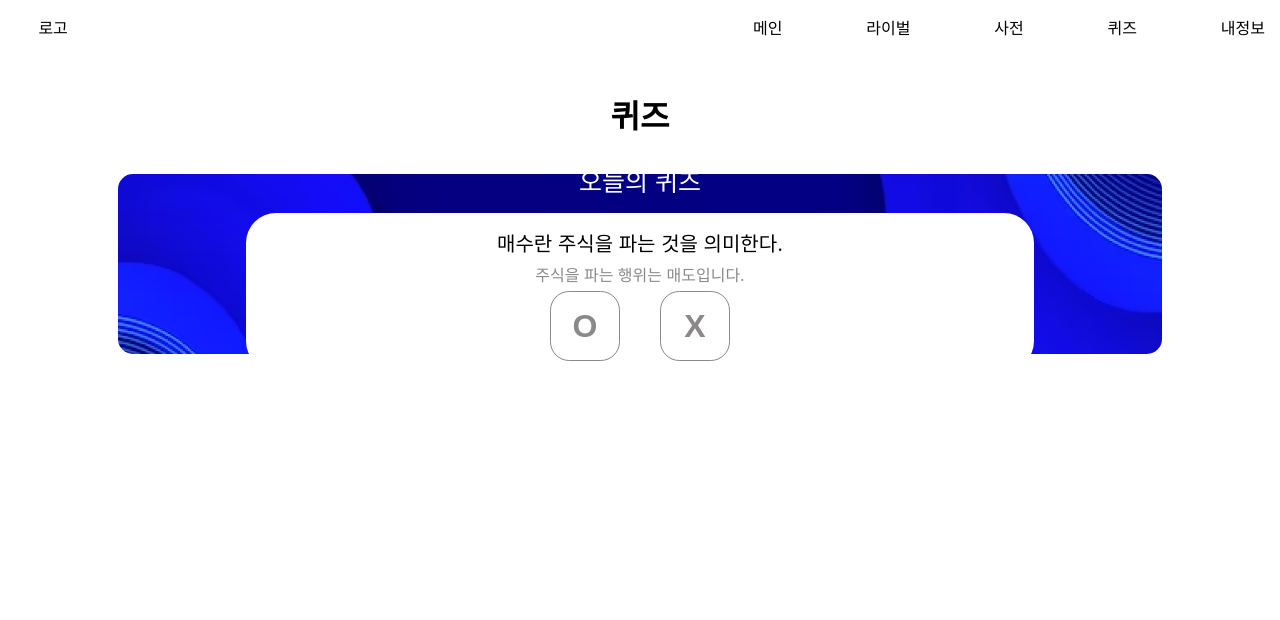
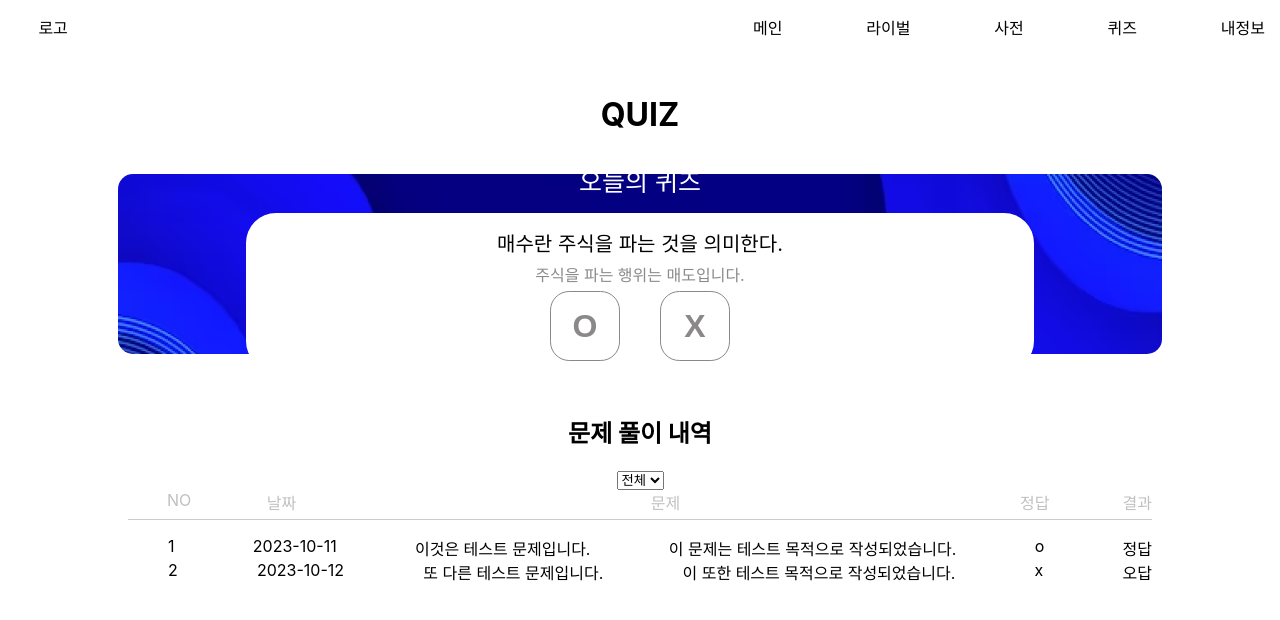
Before and after one commit to seogaeun/kkanbustock-frontend, a React (Create React App) app: page /Quiz in a window 1280 px wide. Shown: the top 620 px of the page. Built offline with nearby package versions, Linux system fonts and the light colour scheme; a web font is replaced by a local one.

Commit message:
[Add]퀴즈 목록 그려주는 컴포넌트 생성

```diff
--- a/src/components/Quiz/DailyQuiz.css
+++ b/src/components/Quiz/DailyQuiz/DailyQuiz.css
@@ -5,7 +5,7 @@
     flex-direction: column; /* 중앙 정렬을 위해 flexbox를 사용합니다. */
     align-items: center; /* 수직 가운데 정렬 */
     justify-content: center; /* 수평 가운데 정렬 */
-    background-image: url('../../assets/images/dailyquizback.png');
+    background-image: url('../../../assets/images/dailyquizback.png');
     background-color: rgb(255, 255, 255);
     border-radius: 15px;
     background-size: cover;
--- a/src/components/Quiz/DailyQuiz.js
+++ b/src/components/Quiz/DailyQuiz/DailyQuiz.js
@@ -1,5 +1,5 @@
 import React from 'react'
-import Header from '../Header/Header'
+import Header from '../../Header/Header'
 import './DailyQuiz.css'
 
 function DailyQuiz(props) {
--- /dev/null
+++ b/src/components/Quiz/QuizHistory/QuizHistory.css
@@ -0,0 +1,36 @@
+.quizHistory{
+    margin-top: 5vh;
+    width: 80vw;
+}
+
+.listHeader{
+    display: flex;
+    flex-direction: row;
+    text-align: center;
+    color: silver;
+    padding-bottom: 5px;
+    border-bottom: 0.1px solid rgb(204, 203, 203);
+}
+
+.no{
+    width: 10%;
+}
+
+
+.date{
+    width: 10%;
+}
+
+.q{
+    width: 65%;
+}
+
+.a{
+    text-align: end;
+    width: 5%;
+}
+
+.result{
+    text-align: end;
+    width: 10%;
+}
--- /dev/null
+++ b/src/components/Quiz/QuizHistory/QuizHistory.js
@@ -0,0 +1,54 @@
+import React, { useState } from 'react';
+import './QuizHistory.css'
+import SolvedQuiz from '../SolvedQuiz/SolvedQuiz';
+
+const QuizHistory = ({ quizData }) => {
+
+  const [selectedOption, setSelectedOption] = useState('');
+
+
+  const handleSelectChange = (event) => {
+    console.log('Selected Option:', event.target.value);
+    setSelectedOption(event.target.value);
+  };
+
+  const filteredQuizData = selectedOption
+    ? quizData.filter((quiz) => (quiz.isCorrect && selectedOption === '정답') || (!quiz.isCorrect && selectedOption === '오답'))
+    : quizData;
+
+    return (
+      <div className='quizHistory'>
+        <h2>문제 풀이 내역</h2>
+        <div>
+        <select value={selectedOption} onChange={handleSelectChange}>
+          <option value="">전체</option>
+          <option value="정답">정답</option>
+          <option value="오답">오답</option>
+        </select>
+      </div>
+        <div className='listHeader'>
+            <div className='no'>NO</div>
+            <div className='date'>날짜</div>
+            <div className='q'>문제</div>
+            <div className='a'>정답</div>
+            <div className='result'>결과</div>
+        </div>
+
+        <ul>
+          {quizData && quizData.map((quiz, index) => (
+            <SolvedQuiz
+              key={index}
+              questionNumber={quiz.questionNumber}
+              date={quiz.date}
+              question={quiz.question}
+              explanation={quiz.explanation}
+              correctAnswer={quiz.correctAnswer}
+              isCorrect={quiz.isCorrect}
+            />
+          ))}
+        </ul>
+
+      </div>
+    );
+  };
+export default QuizHistory;
--- /dev/null
+++ b/src/components/Quiz/SolvedQuiz/SolvedQuiz.css
@@ -0,0 +1,5 @@
+.solvedQuizItem{
+    display: flex;
+    flex-direction: row;
+    justify-content: space-between;
+}
--- /dev/null
+++ b/src/components/Quiz/SolvedQuiz/SolvedQuiz.js
@@ -0,0 +1,22 @@
+import React from 'react';
+import './SolvedQuiz.css';
+
+
+const SolvedQuiz = ({ questionNumber, date, question, explanation, correctAnswer, isCorrect }) => {
+  return (
+    <div className={`solved-quiz ${isCorrect ? 'correct' : 'incorrect'}`}>
+
+
+      <div className="solvedQuizItem">
+        <div>{questionNumber}</div>
+        <div>{date}</div>
+        <div>{question}</div>
+        <div>{explanation}</div>
+        <div>{correctAnswer}</div>
+        <div>{isCorrect ? '정답' : '오답'}</div>
+      </div>
+    </div>
+  );
+};
+
+export default SolvedQuiz;
--- a/src/pages/QuizPage/QuizPage.css
+++ b/src/pages/QuizPage/QuizPage.css
@@ -1,3 +1,11 @@
+.quizPage{
+    display: flex;
+    flex-direction: column;
+    justify-content: center;
+    align-items: center; /* 추가: 수평 가운데 정렬 */
+
+}
+
 .dailyQuizSection{
     width: 100vw;
     display: flex;
--- a/src/pages/QuizPage/QuizPage.js
+++ b/src/pages/QuizPage/QuizPage.js
@@ -1,18 +1,45 @@
 import React from 'react'
 import './QuizPage.css'
 import Header from '../../components/Header/Header'
-import DailyQuiz from '../../components/Quiz/DailyQuiz'
+import DailyQuiz from '../../components/Quiz/DailyQuiz/DailyQuiz.js'
+import QuizHistory from '../../components/Quiz/QuizHistory/QuizHistory'
 
 function Quiz() {
+
+    // 임의의 퀴즈 데이터 생성
+  const quizData = [
+    {
+      questionNumber: 1,
+      date: '2023-10-11',
+      question: '이것은 테스트 문제입니다.',
+      explanation: '이 문제는 테스트 목적으로 작성되었습니다.',
+      correctAnswer: 'o',
+      isCorrect: true,
+    },
+    {
+      questionNumber: 2,
+      date: '2023-10-12',
+      question: '또 다른 테스트 문제입니다.',
+      explanation: '이 또한 테스트 목적으로 작성되었습니다.',
+      correctAnswer: 'x',
+      isCorrect: false,
+    },
+    // 추가 퀴즈 항목을 추가할 수 있습니다.
+  ];
+
     return (
-        <div>
-            <Header name='퀴즈'/>
+        <div className='quizPage'>
+            <Header name='QUIZ'/>
+
             <div className='dailyQuizSection'>
                 <DailyQuiz
                     question="매수란 주식을 파는 것을 의미한다."
                     explanation="주식을 파는 행위는 매도입니다."
                 />
             </div>
+
+            <QuizHistory quizData={quizData}/>
+
         </div>
     )
 }
```
